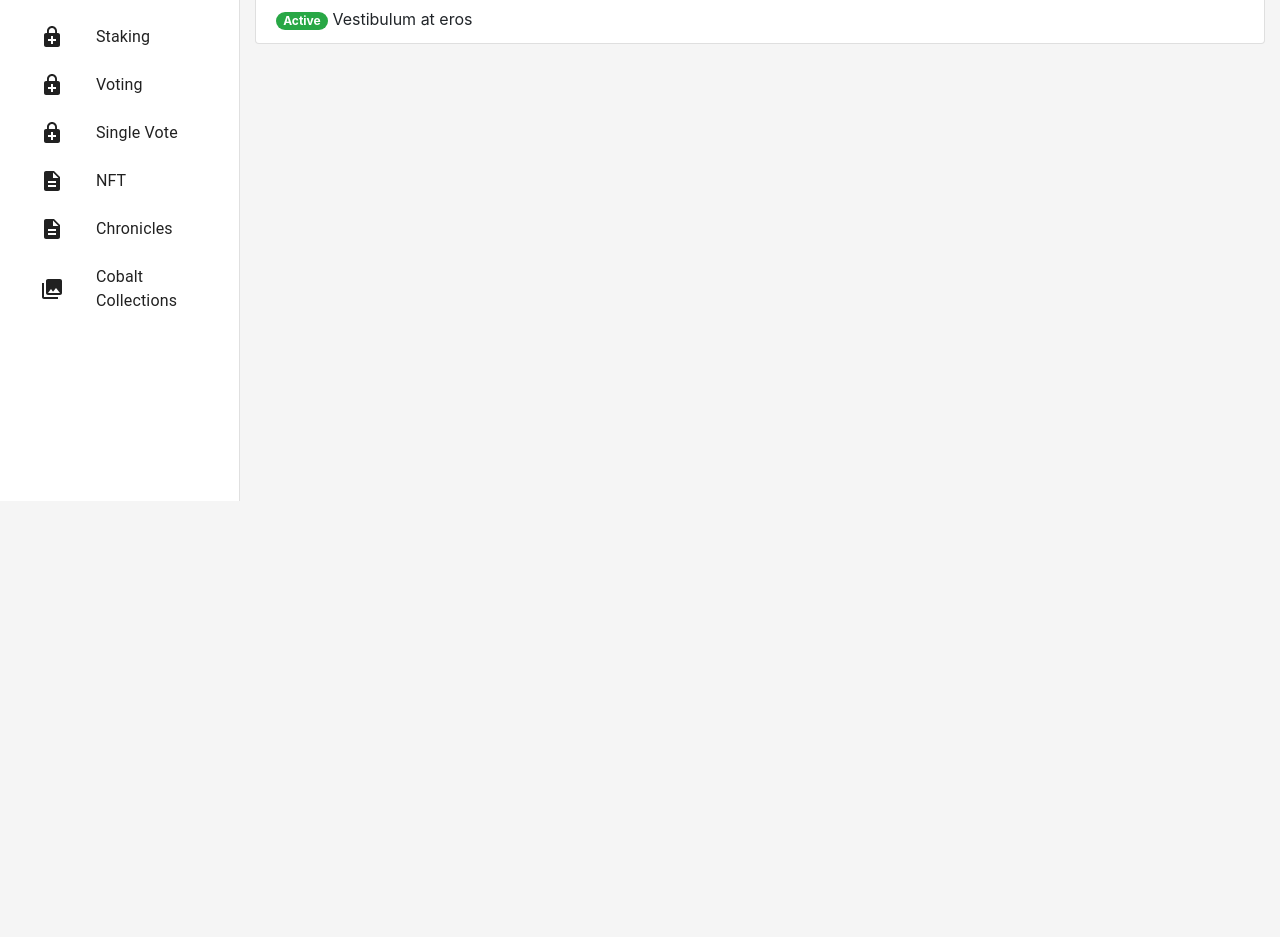
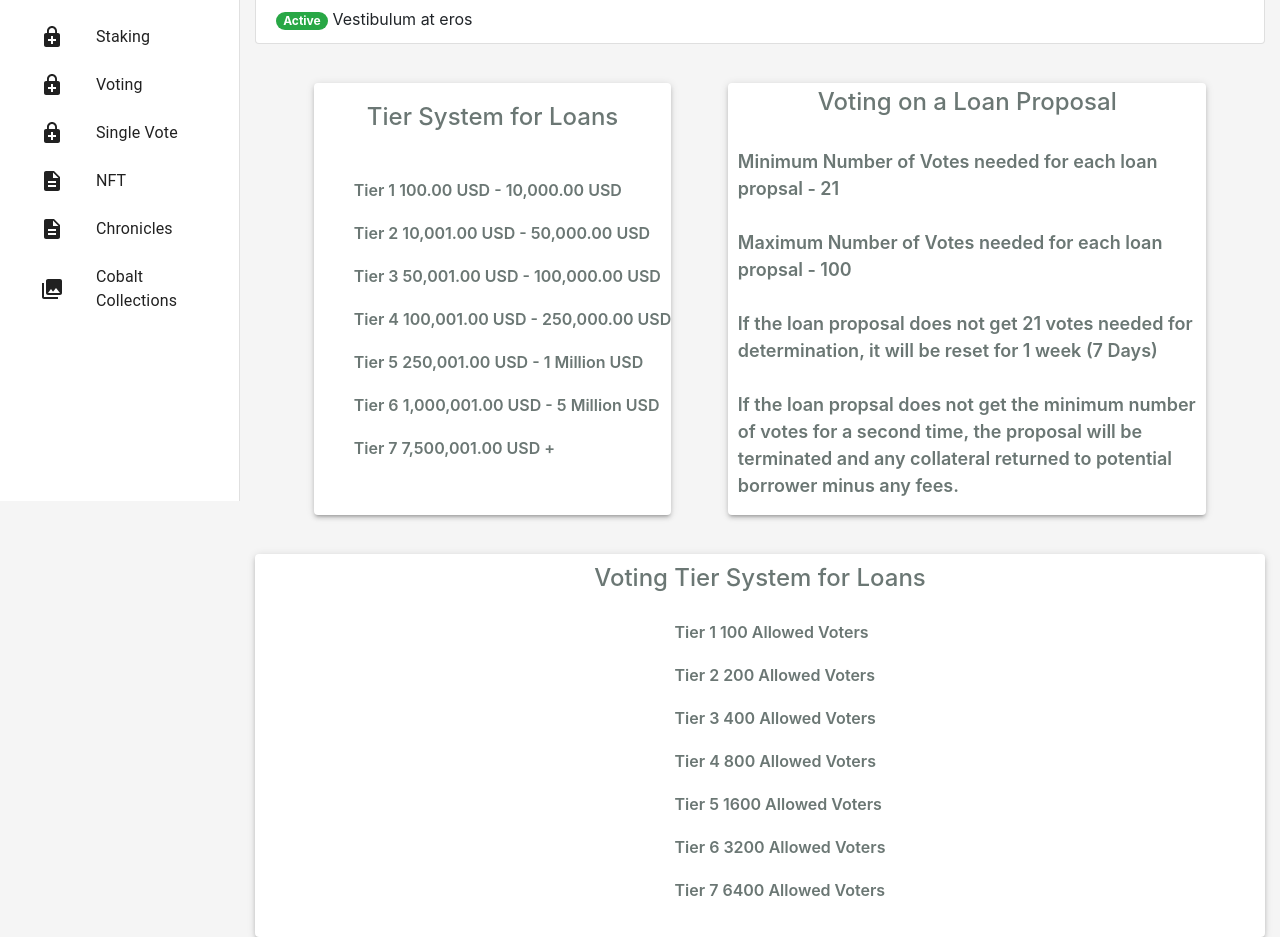
Before and after one commit to SheteSmit/TungstenGroupProject, a React (Create React App) app: page /voting in a window 1280 px wide. Shown: the part 400-1337 px from the top of the page. Before the commit the page ends 800 px from the top, so only its background shows below. Built offline with nearby package versions, Linux system fonts and the light colour scheme.

Commit message:
Added Voting Info

```diff
--- a/src/NewApp.js
+++ b/src/NewApp.js
@@ -170,13 +170,13 @@ export default function NewApp() {
   return (
     <ThemeProvider theme={theme}>
       <BrowserRouter>
-        <DataProvider>
+        {/* <DataProvider> */}
           <NavBar />
           <CustomDrawer />
           <div style={{ marginLeft: "240px" }}>
             <SRouter />
           </div>
-        </DataProvider>
+        {/* </DataProvider> */}
       </BrowserRouter>
     </ThemeProvider>
   );
--- /dev/null
+++ b/src/components/voting/tiers.css
@@ -0,0 +1,34 @@
+.tier-group {
+  display: flex;
+  flex-direction: column;
+  justify-content: space-evenly;
+  align-items: center;
+  width: 100%;
+  white-space: nowrap;
+  padding: 0% !important;
+}
+
+.tiers {
+  display: flex;
+  flex-direction: column;
+  justify-content: space-evenly;
+  height: 20rem;
+}
+
+.tier-group p {
+  color: #6b7774 !important;
+}
+
+.nowrap {
+  white-space: normal;
+  padding: 1% 2% 0 2% !important;
+}
+
+.tier-group h3 {
+  font-size: 1.5rem;
+}
+
+.tiers li {
+  list-style: none;
+  font-size: 1rem;
+}
--- /dev/null
+++ b/src/components/voting/tiers.jsx
@@ -0,0 +1,53 @@
+import React from 'react';
+import { SpaceAroundRow, StyledCard, CobaltContainer, StyledCardHeightFit,
+    Row, Col, StyledAvatar, CobaltCard} from '../styled/Dashboard';
+import './tiers.css';
+
+const Tiers = () => {
+    return (
+        <>
+        <SpaceAroundRow>
+        <SpaceAroundRow>
+            <StyledCard className="tier-group" elevation={3}>
+                <h3>Tier System for Loans</h3>
+                <ul className="tiers">
+                    <li>Tier 1 100.00 USD - 10,000.00 USD</li>
+                    <li>Tier 2 10,001.00 USD - 50,000.00 USD</li>
+                    <li>Tier 3 50,001.00 USD - 100,000.00 USD</li>
+                    <li>Tier 4 100,001.00 USD - 250,000.00 USD</li>
+                    <li>Tier 5 250,001.00 USD - 1 Million USD</li>
+                    <li>Tier 6 1,000,001.00 USD - 5 Million USD</li>
+                    <li>Tier 7 7,500,001.00 USD +</li>
+                </ul>
+            </StyledCard>
+        </SpaceAroundRow>
+        <SpaceAroundRow>
+            <StyledCard className="tier-group nowrap" elevation={3}>
+                <h3>Voting on a Loan Proposal</h3>
+                <p>Minimum Number of Votes needed for each loan propsal - 21<br/><br/>
+                Maximum Number of Votes needed for each loan propsal - 100<br/><br/>
+                If the loan proposal does not get 21 votes needed for determination,
+                it will be reset for 1 week (7 Days) <br/><br/>
+                If the loan propsal does not get the minimum number of votes for a
+                second time, the proposal will be terminated and any collateral returned
+                to potential borrower minus any fees.</p>
+            </StyledCard>
+        </SpaceAroundRow>
+        </SpaceAroundRow>
+            <StyledCard className="tier-group nowrap" elevation={3}>
+            <h3>Voting Tier System for Loans</h3>
+                <ul className="tiers">
+                    <li>Tier 1 100 Allowed Voters</li>
+                    <li>Tier 2 200 Allowed Voters</li>
+                    <li>Tier 3 400 Allowed Voters</li>
+                    <li>Tier 4 800 Allowed Voters</li>
+                    <li>Tier 5 1600 Allowed Voters</li>
+                    <li>Tier 6 3200 Allowed Voters</li>
+                    <li>Tier 7 6400 Allowed Voters</li>
+                </ul>
+            </StyledCard>
+        </>
+    )
+}
+
+export default Tiers;
--- a/src/pages/Voting/Voting.js
+++ b/src/pages/Voting/Voting.js
@@ -1,4 +1,5 @@
 import { ListGroup, Badge, Container } from "react-bootstrap";
+import Tiers from "../../components/voting/tiers";
 
 const Voting = () => {
   return (
@@ -47,6 +48,8 @@ const Voting = () => {
           Vestibulum at eros
         </ListGroup.Item>
       </ListGroup>
+
+      <Tiers/>
     </Container>
   );
 };
```
